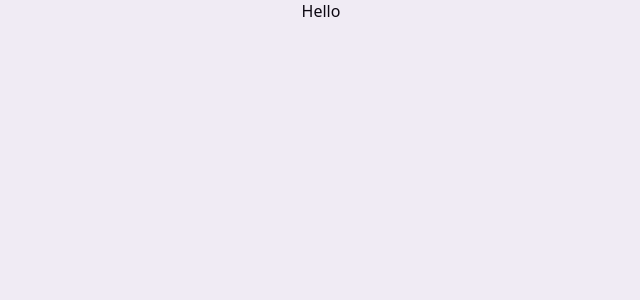
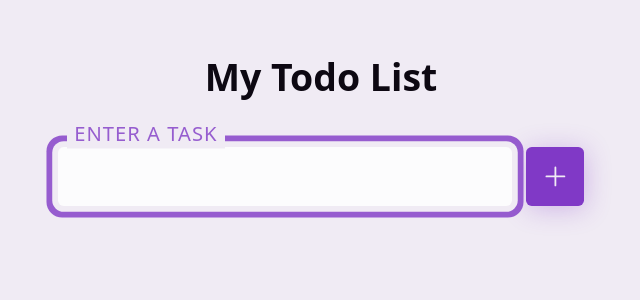
Before and after one commit to jesubohr/ToDoist, a React (Vite) app: page / in a window 1280 px wide. Shown: the top 300 px of the page, without its empty margins (319-959 px from the left). Built offline with nearby package versions, Linux system fonts and the light colour scheme.

Commit message:
Use TaskForm and TaskList

```diff
--- a/src/App.tsx
+++ b/src/App.tsx
@@ -1,9 +1,39 @@
+import type { TaskProps } from './types/Task'
 import { useState } from 'react'
+import { TodoForm } from './components/TaskForm'
+import { TaskList } from './components/TaskList'
 
 function App() {
+  const [tasks, setTasks] = useState<TaskProps[]>([])
+
+  function addTask(task: TaskProps) {
+    setTasks([...tasks, task])
+  }
+
+  function updateTask(task: TaskProps) {
+    setTasks(tasks.map(t => t.id === task.id ? task : t))
+  }
+
+  function deleteTask(id: number) {
+    setTasks(tasks.filter(t => t.id !== id))
+  }
 
   return (
-    <>Hello</>
+    <div className="container">
+      <header>
+        <h1>My Todo List</h1>
+      </header>
+      <TodoForm addTask={addTask} />
+      {
+        tasks.length > 0 && (
+          <TaskList
+            tasks={tasks}
+            onUpdate={updateTask}
+            onDelete={deleteTask}
+          />
+        )
+      }
+    </div>
   )
 }
 
```
